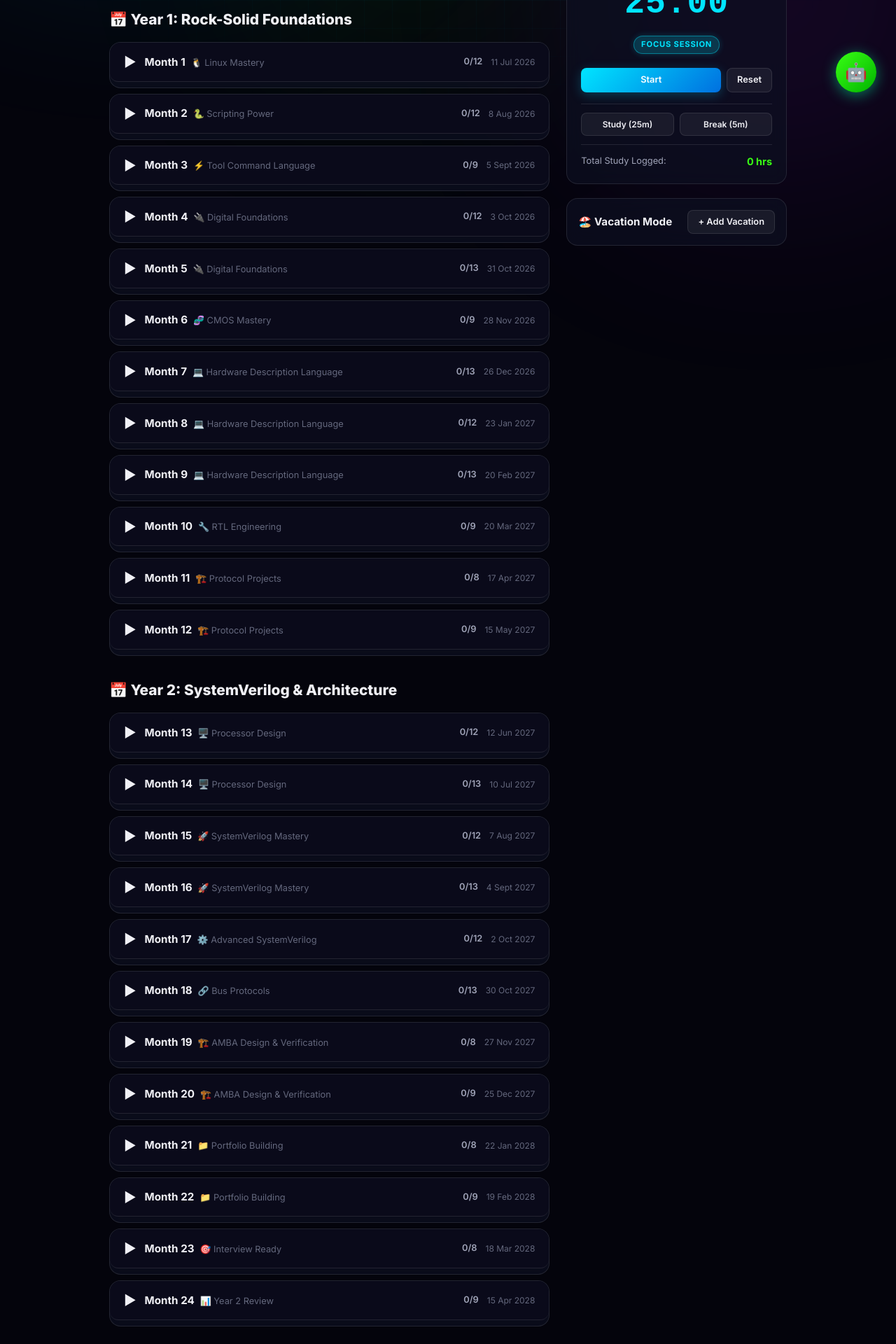
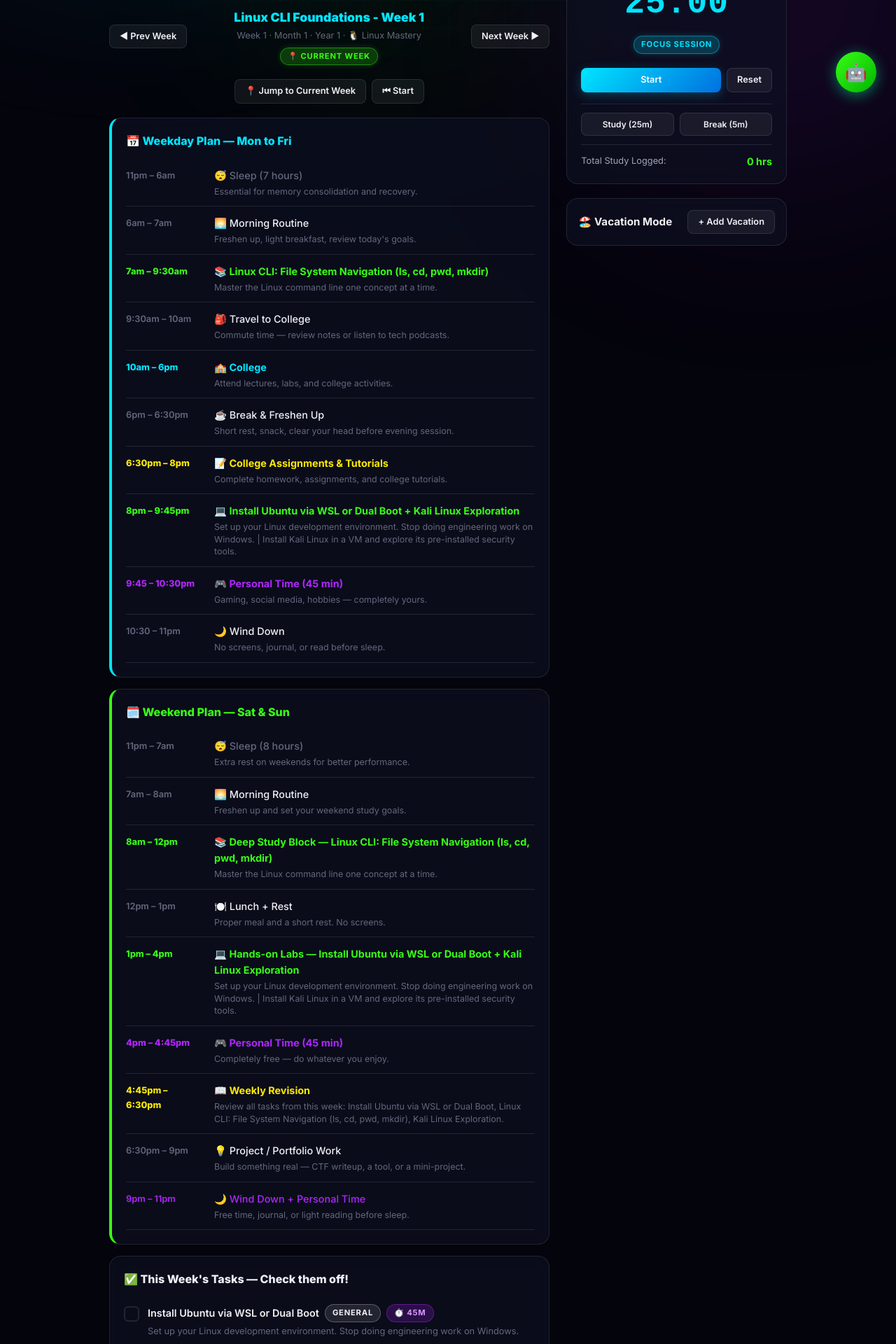
Before and after one commit to manavtajpara-byte/VLSI-Cyber-Security-Planner, a Next.js app: page / in a window 1280 px wide. Shown: the part 640-2560 px from the top of the page at 70% size. Built offline with nearby package versions, Linux system fonts and the light colour scheme.

Commit message:
feat: unified weekly planner - schedule + tasks in one tab with week navigation

```diff
--- a/src/app/page.tsx
+++ b/src/app/page.tsx
@@ -148,11 +148,8 @@ export default function Dashboard() {
 
   const monthsElapsed = user?.startDate ? Math.floor((new Date().getTime() - new Date(user.startDate).getTime()) / (1000 * 60 * 60 * 24 * 30)) : 0;
   const isLast6Months = monthsElapsed >= 30;
-
-  const currentWeekIndex = Math.floor((monthsElapsed * 30) / 7);
-  const currentWeekPlan = CURRICULUM.find(w => w.weekIndex === currentWeekIndex) || CURRICULUM[0];
-  const cyberVlsiTasks = currentWeekPlan.tasks.filter(t => t.type === 'learn').map(t => t.title).join(" + ") || "Cyber Security / VLSI Study Block";
-  const practicalTasks = currentWeekPlan.tasks.filter(t => t.type === 'practice' || t.type === 'project').map(t => t.title).join(" + ") || "Practical Labs (Kali / Python / Coding)";
+  const currentWeekIndex = Math.min(Math.floor((monthsElapsed * 30) / 7), CURRICULUM.length - 1);
+  const [selectedWeekIndex, setSelectedWeekIndex] = useState<number>(0);
 
   // Init: show roadmap immediately — set start date to today
   useEffect(() => {
@@ -160,6 +157,9 @@ export default function Dashboard() {
       const startDate = localStorage.getItem("roadmap-start") || new Date().toISOString();
       localStorage.setItem("roadmap-start", startDate);
       setUser({ id: "guest", phone: "guest", startDate, xp: 0, streak: 0, badges: [] });
+      const elapsed = Math.floor((new Date().getTime() - new Date(startDate).getTime()) / (1000 * 60 * 60 * 24 * 30));
+      const wIdx = Math.min(Math.floor((elapsed * 30) / 7), CURRICULUM.length - 1);
+      setSelectedWeekIndex(wIdx);
 
       // Also try to load saved completions from localStorage (no login needed)
       const savedTasks = localStorage.getItem("roadmap-tasks");
@@ -421,131 +421,109 @@ export default function Dashboard() {
             <AnalyticsComponent sessions={(user as any)?.studySessions || []} />
           )}
 
-          {/* ═══ TIMETABLE TAB ═══ */}
-          {activeTab === "timetable" && (
+          {/* ═══ TIMETABLE TAB: FULLY INTEGRATED WEEKLY PLANNER ═══ */}
+          {activeTab === "timetable" && (() => {
+            const selWeek = CURRICULUM[selectedWeekIndex] || CURRICULUM[0];
+            const learnTasks = selWeek.tasks.filter(t => t.type === 'learn');
+            const practiceTasks = selWeek.tasks.filter(t => t.type === 'practice' || t.type === 'project');
+            const testTask = selWeek.tasks.find(t => t.type === 'test');
+            const hackTask = selWeek.tasks.find(t => t.type === 'hackathon');
+            const isCollegePhase = selWeek.month <= 30;
+            const learnLabel = learnTasks.length > 0 ? learnTasks.map(t => t.title).join(' + ') : 'Cyber Security / VLSI Study Block';
+            const practiceLabel = practiceTasks.length > 0 ? practiceTasks.map(t => t.title).join(' + ') : 'Practical Labs';
+            const learnDesc = learnTasks.map(t => t.description).join(' | ');
+            const practiceDesc = practiceTasks.map(t => t.description).join(' | ');
+
+            const SlotRow = ({ time, emoji, label, desc, color, bold }: { time: string; emoji: string; label: string; desc?: string; color?: string; bold?: boolean }) => (
+              <div style={{ display: 'grid', gridTemplateColumns: '110px 1fr', gap: '0 16px', padding: '12px 0', borderBottom: '1px solid var(--border)' }}>
+                <div style={{ color: color || 'var(--text-muted)', fontWeight: bold ? 800 : 600, fontSize: '0.8rem', paddingTop: 2 }}>{time}</div>
                 <div>
-
-              {years.map((year) => (
-                <div key={year} style={{ marginBottom: 32 }}>
-                  <h2 style={{ fontSize: "1.3rem", fontWeight: 800, marginBottom: 16, color: "var(--text-primary)" }}>
-                    {year === 1 ? "📅 Year 1: Rock-Solid Foundations" : year === 2 ? "📅 Year 2: SystemVerilog & Architecture" : "📅 Year 3: UVM & Job Hunting"}
-                  </h2>
-                  {getMonthsForYear(year).map((month) => {
-                    const weeks = getWeeksForMonth(month);
-                    const monthTasks = weeks.flatMap((w) => w.tasks);
-                    const monthDone = monthTasks.filter((t) => completedTasks[t.id]).length;
-                    const isExpanded = expandedMonths[month] ?? false;
-                    return (
-                      <div key={month} className="card" style={{ marginBottom: 8, overflow: "hidden" }}>
-                        <div className="month-header" onClick={() => toggleMonth(month)}>
-                          <div style={{ display: "flex", alignItems: "center", gap: 12 }}>
-                            <span style={{ fontSize: "1.2rem" }}>{isExpanded ? "▼" : "▶"}</span>
-                            <div>
-                              <span style={{ fontWeight: 700, fontSize: "0.95rem" }}>Month {month}</span>
-                              <span style={{ color: "var(--text-muted)", fontSize: "0.8rem", marginLeft: 8 }}>
-                                {weeks[0]?.theme}
-                              </span>
+                  <div style={{ fontWeight: bold ? 700 : 500, color: color || 'var(--text-primary)', fontSize: '0.9rem' }}>{emoji} {label}</div>
+                  {desc && <div style={{ color: 'var(--text-muted)', fontSize: '0.78rem', marginTop: 3, lineHeight: 1.4 }}>{desc}</div>}
                 </div>
               </div>
-                          <div style={{ display: "flex", alignItems: "center", gap: 12 }}>
-                            <span style={{ color: monthDone === monthTasks.length && monthTasks.length > 0 ? "var(--cyber)" : "var(--text-secondary)", fontSize: "0.8rem", fontWeight: 600 }}>
-                              {monthDone}/{monthTasks.length}
-                            </span>
-                            {user && (
-                              <span style={{ color: "var(--text-muted)", fontSize: "0.75rem" }}>
-                                {getWeekCalendarDate(weeks[0]?.weekIndex || 0, user.startDate, vacations)}
-                              </span>
-                            )}
+            );
+
+            return (
+              <div>
+                {/* Week Navigator */}
+                <div style={{ display: 'flex', alignItems: 'center', justifyContent: 'space-between', marginBottom: 20 }}>
+                  <button className="btn btn-ghost btn-sm" onClick={() => setSelectedWeekIndex(Math.max(0, selectedWeekIndex - 1))} disabled={selectedWeekIndex === 0}>◀ Prev Week</button>
+                  <div style={{ textAlign: 'center' }}>
+                    <div style={{ fontWeight: 900, fontSize: '1.1rem', color: 'var(--vlsi)' }}>{selWeek.title}</div>
+                    <div style={{ fontSize: '0.8rem', color: 'var(--text-muted)', marginTop: 2 }}>Week {selWeek.weekIndex + 1} · Month {selWeek.month} · Year {selWeek.year} · {selWeek.theme}</div>
+                    {selWeek.weekIndex === currentWeekIndex && <span className="tag tag-cyber" style={{ marginTop: 6, display: 'inline-block' }}>📍 Current Week</span>}
                   </div>
+                  <button className="btn btn-ghost btn-sm" onClick={() => setSelectedWeekIndex(Math.min(CURRICULUM.length - 1, selectedWeekIndex + 1))} disabled={selectedWeekIndex === CURRICULUM.length - 1}>Next Week ▶</button>
                 </div>
-                        {isExpanded && (
-                          <div style={{ padding: "8px 16px 16px" }}>
-                            {weeks.map((week) => {
-                              const weekTheory = week.tasks.filter(t => t.type === 'learn').map(t => t.title).join(" + ") || "Cyber / VLSI Theory Study";
-                              const weekLab = week.tasks.filter(t => t.type === 'practice' || t.type === 'project').map(t => t.title).join(" + ") || "Practical Hands-on Labs";
-                              return (
-                                <div key={week.weekIndex} style={{ marginBottom: 20, padding: 16, border: "1px solid var(--border)", borderRadius: 12, background: "rgba(255, 255, 255, 0.01)" }}>
-                                  <div style={{ display: "flex", justifyContent: "space-between", alignItems: "center", marginBottom: 12 }}>
-                                    <h4 style={{ fontWeight: 800, fontSize: "0.95rem", color: "var(--text-primary)" }}>{week.title}</h4>
-                                    {user && (
-                                      <span style={{ color: "var(--text-muted)", fontSize: "0.75rem" }}>
-                                        {getWeekCalendarDate(week.weekIndex, user.startDate, vacations)}
-                                      </span>
-                                    )}
+                <div style={{ display: 'flex', gap: 8, marginBottom: 20, flexWrap: 'wrap', justifyContent: 'center' }}>
+                  <button className="btn btn-ghost btn-sm" onClick={() => setSelectedWeekIndex(currentWeekIndex)}>📍 Jump to Current Week</button>
+                  <button className="btn btn-ghost btn-sm" onClick={() => setSelectedWeekIndex(0)}>⏮ Start</button>
                 </div>
-                                  {week.hackathonAlert && (
-                                    <div style={{ marginBottom: 10, padding: "10px 14px", background: "var(--pink-glow)", borderRadius: 10, border: "1px solid rgba(255,60,120,0.3)" }}>
-                                      <span className="tag tag-hack" style={{ marginBottom: 6 }}>🏆 {week.hackathonAlert.name}</span>
-                                      <p style={{ color: "var(--text-secondary)", fontSize: "0.8rem", marginTop: 4 }}>{week.hackathonAlert.description}</p>
-                                      <a href={week.hackathonAlert.url} target="_blank" rel="noopener noreferrer" style={{ color: "var(--pink)", fontSize: "0.8rem", fontWeight: 600 }}>
-                                        Register →
-                                      </a>
+
+                {/* Hackathon Alert */}
+                {selWeek.hackathonAlert && (
+                  <div style={{ marginBottom: 16, padding: '12px 16px', background: 'var(--pink-glow)', borderRadius: 12, border: '1px solid rgba(255,42,112,0.4)' }}>
+                    <span className="tag tag-hack" style={{ marginBottom: 6 }}>🏆 {selWeek.hackathonAlert.name}</span>
+                    <p style={{ color: 'var(--text-secondary)', fontSize: '0.85rem', marginTop: 6 }}>{selWeek.hackathonAlert.description}</p>
+                    <a href={selWeek.hackathonAlert.url} target="_blank" rel="noopener noreferrer" style={{ color: 'var(--pink)', fontSize: '0.85rem', fontWeight: 700 }}>Register →</a>
                   </div>
                 )}
-                                  <div style={{ display: "flex", flexDirection: "column", gap: 2 }}>
-                                    {week.tasks.map((task) => (
-                                      <label key={task.id} style={{ display: "flex", alignItems: "flex-start", gap: 12, padding: "8px 0", cursor: "pointer", borderBottom: "1px solid var(--border)" }}>
-                                        <input
-                                          type="checkbox"
-                                          className="task-check"
-                                          checked={!!completedTasks[task.id]}
-                                          onChange={() => toggleTask(task.id)}
-                                          style={{ marginTop: 3 }}
-                                        />
+
+                {/* WEEKDAY SCHEDULE */}
+                <div className="card" style={{ padding: 20, marginBottom: 16, borderLeft: '4px solid var(--vlsi)' }}>
+                  <h3 style={{ fontWeight: 800, color: 'var(--vlsi)', marginBottom: 12 }}>📅 Weekday Plan — Mon to Fri</h3>
+                  <SlotRow time="11pm – 6am" emoji="😴" label="Sleep (7 hours)" desc="Essential for memory consolidation and recovery." color="var(--text-muted)" />
+                  <SlotRow time="6am – 7am" emoji="🌅" label="Morning Routine" desc="Freshen up, light breakfast, review today's goals." />
+                  <SlotRow time="7am – 9:30am" emoji="📚" label={learnLabel} desc={learnDesc || 'Theory and concept learning from your curriculum.'} color="var(--cyber)" bold />
+                  <SlotRow time="9:30am – 10am" emoji="🎒" label={isCollegePhase ? 'Travel to College' : 'Deep Work Prep'} desc={isCollegePhase ? 'Commute time — review notes or listen to tech podcasts.' : 'Prepare your workspace and plan the day.'} />
+                  <SlotRow time="10am – 6pm" emoji={isCollegePhase ? '🏫' : '💻'} label={isCollegePhase ? 'College' : 'Full-Time Job Hunting & Advanced Labs'} desc={isCollegePhase ? 'Attend lectures, labs, and college activities.' : 'Apply to jobs, mock interviews, and advanced projects.'} color="var(--vlsi)" bold />
+                  <SlotRow time="6pm – 6:30pm" emoji="☕" label="Break & Freshen Up" desc="Short rest, snack, clear your head before evening session." />
+                  <SlotRow time="6:30pm – 8pm" emoji={isCollegePhase ? '📝' : '📚'} label={isCollegePhase ? 'College Assignments & Tutorials' : 'Interview Prep & Algorithms'} desc={isCollegePhase ? 'Complete homework, assignments, and college tutorials.' : 'LeetCode, system design, behavioural interview practice.'} color="var(--gold)" bold />
+                  <SlotRow time="8pm – 9:45pm" emoji="💻" label={practiceLabel} desc={practiceDesc || 'Hands-on terminal practice, CTF challenges, lab exercises.'} color="var(--cyber)" bold />
+                  {testTask && <SlotRow time="Test Week" emoji="📝" label={testTask.title} desc={testTask.description} color="var(--gold)" bold />}
+                  <SlotRow time="9:45 – 10:30pm" emoji="🎮" label="Personal Time (45 min)" desc="Gaming, social media, hobbies — completely yours." color="var(--purple)" bold />
+                  <SlotRow time="10:30 – 11pm" emoji="🌙" label="Wind Down" desc="No screens, journal, or read before sleep." />
+                </div>
+
+                {/* WEEKEND SCHEDULE */}
+                <div className="card" style={{ padding: 20, marginBottom: 16, borderLeft: '4px solid var(--cyber)' }}>
+                  <h3 style={{ fontWeight: 800, color: 'var(--cyber)', marginBottom: 12 }}>🗓️ Weekend Plan — Sat & Sun</h3>
+                  <SlotRow time="11pm – 7am" emoji="😴" label="Sleep (8 hours)" desc="Extra rest on weekends for better performance." color="var(--text-muted)" />
+                  <SlotRow time="7am – 8am" emoji="🌅" label="Morning Routine" desc="Freshen up and set your weekend study goals." />
+                  <SlotRow time="8am – 12pm" emoji="📚" label={`Deep Study Block — ${learnLabel}`} desc={learnDesc || 'Focused theory, reading, and concept deep-dives.'} color="var(--cyber)" bold />
+                  <SlotRow time="12pm – 1pm" emoji="🍽️" label="Lunch + Rest" desc="Proper meal and a short rest. No screens." />
+                  <SlotRow time="1pm – 4pm" emoji="💻" label={`Hands-on Labs — ${practiceLabel}`} desc={practiceDesc || 'Terminal practice, scripts, exploitation or hardware labs.'} color="var(--cyber)" bold />
+                  <SlotRow time="4pm – 4:45pm" emoji="🎮" label="Personal Time (45 min)" desc="Completely free — do whatever you enjoy." color="var(--purple)" bold />
+                  <SlotRow time="4:45pm – 6:30pm" emoji="📖" label="Weekly Revision" desc={`Review all tasks from this week: ${selWeek.tasks.map(t => t.title).join(', ')}.`} color="var(--gold)" bold />
+                  <SlotRow time="6:30pm – 9pm" emoji="💡" label="Project / Portfolio Work" desc="Build something real — CTF writeup, a tool, or a mini-project." />
+                  <SlotRow time="9pm – 11pm" emoji="🌙" label="Wind Down + Personal Time" desc="Free time, journal, or light reading before sleep." color="var(--purple)" />
+                </div>
+
+                {/* THIS WEEK'S TASKS */}
+                <div className="card" style={{ padding: 20 }}>
+                  <h3 style={{ fontWeight: 800, color: 'var(--text-primary)', marginBottom: 12 }}>✅ This Week&apos;s Tasks — Check them off!</h3>
+                  {selWeek.tasks.map((task) => (
+                    <label key={task.id} style={{ display: 'flex', alignItems: 'flex-start', gap: 12, padding: '10px 0', cursor: 'pointer', borderBottom: '1px solid var(--border)' }}>
+                      <input type="checkbox" className="task-check" checked={!!completedTasks[task.id]} onChange={() => toggleTask(task.id)} style={{ marginTop: 3 }} />
                       <div style={{ flex: 1 }}>
-                                          <div style={{ display: "flex", alignItems: "center", gap: 8, flexWrap: "wrap" }}>
-                                            <span style={{
-                                              fontWeight: 600, fontSize: "0.9rem",
-                                              textDecoration: completedTasks[task.id] ? "line-through" : "none",
-                                              color: completedTasks[task.id] ? "var(--text-muted)" : "var(--text-primary)",
-                                            }}>
-                                              {task.title}
-                                            </span>
-                                            <span className={`tag ${task.track === "vlsi" ? "tag-vlsi" : task.track === "cyber" ? "tag-cyber" : "tag-general"}`}>
-                                              {task.track}
-                                            </span>
-                                            {task.type === "test" && <span className="tag tag-test">TEST</span>}
-                                            {task.type === "hackathon" && <span className="tag tag-hack">HACKATHON</span>}
+                        <div style={{ display: 'flex', alignItems: 'center', gap: 8, flexWrap: 'wrap' }}>
+                          <span style={{ fontWeight: 600, fontSize: '0.9rem', textDecoration: completedTasks[task.id] ? 'line-through' : 'none', color: completedTasks[task.id] ? 'var(--text-muted)' : 'var(--text-primary)' }}>{task.title}</span>
+                          <span className={`tag ${task.track === 'vlsi' ? 'tag-vlsi' : task.track === 'cyber' ? 'tag-cyber' : 'tag-general'}`}>{task.track}</span>
+                          {task.type === 'test' && <span className="tag tag-test">TEST</span>}
+                          {task.type === 'hackathon' && <span className="tag tag-hack">HACKATHON</span>}
                           {task.estimatedTime && <span className="tag tag-time">⏱️ {task.estimatedTime}</span>}
                         </div>
-                                          <p style={{ color: "var(--text-muted)", fontSize: "0.8rem", marginTop: 3 }}>{task.description}</p>
+                        <p style={{ color: 'var(--text-muted)', fontSize: '0.8rem', marginTop: 3 }}>{task.description}</p>
                       </div>
                     </label>
                   ))}
                 </div>
-
-                                  {/* Integrated Daily Study Slots Schedule Map */}
-                                  <div style={{ marginTop: 14, padding: "12px 16px", background: "rgba(0, 229, 255, 0.02)", borderRadius: 10, border: "1px solid rgba(0, 229, 255, 0.12)" }}>
-                                    <span style={{ fontSize: "0.75rem", fontWeight: 800, color: "var(--vlsi)", display: "block", marginBottom: 8, letterSpacing: 0.8, textTransform: "uppercase" }}>
-                                      🕒 Study Slots Map for this Week
-                                    </span>
-                                    <div style={{ display: "grid", gridTemplateColumns: "1fr", gap: 8, fontSize: "0.8rem", color: "var(--text-secondary)" }}>
-                                      <div style={{ display: "flex", alignItems: "baseline", gap: 8 }}>
-                                        <span style={{ color: "var(--cyber)", fontWeight: 700, minWidth: "160px" }}>📅 Mon-Fri (7am - 9:30am):</span>
-                                        <span style={{ color: "var(--text-primary)" }}>📚 {weekTheory}</span>
-                                      </div>
-                                      <div style={{ display: "flex", alignItems: "baseline", gap: 8 }}>
-                                        <span style={{ color: "var(--cyber)", fontWeight: 700, minWidth: "160px" }}>📅 Mon-Fri (8pm - 9:45pm):</span>
-                                        <span style={{ color: "var(--text-primary)" }}>💻 {weekLab}</span>
-                                      </div>
-                                      <div style={{ display: "flex", alignItems: "baseline", gap: 8 }}>
-                                        <span style={{ color: "var(--purple)", fontWeight: 700, minWidth: "160px" }}>🗓️ Sat-Sun (Deep Blocks):</span>
-                                        <span style={{ color: "var(--text-primary)" }}>📚 {weekTheory} (Mornings) & 💻 {weekLab} (Afternoons)</span>
-                                      </div>
-                                    </div>
-                                  </div>
               </div>
             );
-                            })}
-                          </div>
-                        )}
-                      </div>
-                    );
-                  })}
-                </div>
-              ))}
-            </div>
-          )}
+          })()}
+
+          {/* (Legacy month accordion — hidden, replaced by weekly planner above) */}
 
           {/* ═══ TESTS TAB ═══ */}
           {activeTab === "tests" && (
```
Lines whose indentation alone changed are shown as unchanged.
